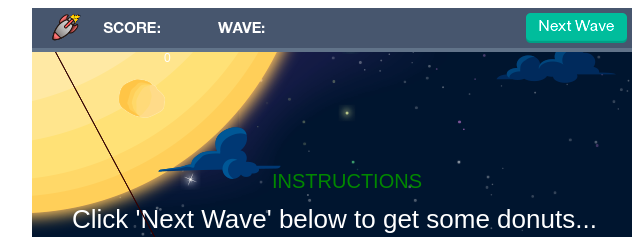
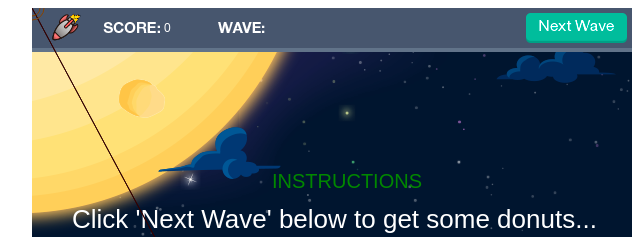
Before and after one commit to readonlychild/missile-cmd, a website: page game-fb.htm in a window 1280 px wide. Shown: the top 237 px of the page, 163-803 px from the left. Drawn offline with nearby package versions, Linux system fonts and the light colour scheme; no server answers.

Commit message:
fixed score paint, moved some layers around

```diff
--- a/game-fb.htm
+++ b/game-fb.htm
@@ -24,10 +24,14 @@
 		<div class="game-layer" id="bg-nubes"></div>
 
 		<canvas id="canvas-10" width="600" height="600" style="position:absolute;"></canvas>
+		<div class="layer-dash" id="bg-dashboard">
+		</div>
 		<canvas id="canvas-20" width="600" height="600" style="position:absolute;"></canvas>
 
-		<div class="" id="bg-dashboard">
-			<span id="btn-nw" ></span>
+		<div class="layer-dash">
+			<div style="padding:5px;">
+				<span id="btn-nw" ></span>
+			</div>
 		</div>
 
 	</div>
@@ -324,7 +328,7 @@
 		});
 
 		ctx.fillStyle = "#fff";
-		text(ctx, "" + _gamevars.score, 132, 54);
+		text(ctx, "" + _gamevars.score, 132, 24);
 
 
 	}
--- a/style.css
+++ b/style.css
@@ -6,6 +6,7 @@ body { font-family:arial; font-size:9pt; }
 .leaderboard li { height:33px; font-size:8pt; }
 
 .game-layer { width:600px; height:600px; position:absolute; }
+.layer-dash { width:600px; height:44px;  position:absolute; text-align:right; }
 
 #game-div { width:600px; height:600px; margin:0px; position:relative; float:left; }
 #canvas-10 { background:url('resources/Suelo.png') no-repeat 50% bottom; }
@@ -16,7 +17,7 @@ body { font-family:arial; font-size:9pt; }
 #bg-aurora    { background:url('resources/Aurora.png') no-repeat 50% bottom; }
 #bg-nubes     { background:url('resources/Nubes.png') no-repeat 50% bottom; }
 #bg-planeta   { background:url('resources/Planeta.png') no-repeat 50% bottom; }
-#bg-dashboard { background:url('resources/dash.png') no-repeat 50% 0; text-align:right; width:590px; height:34px; padding:5px; position:absolute; }
+#bg-dashboard { background:url('resources/dash.png') no-repeat 50% 0; }
 
 #btn-nw { cursor:pointer; width:101px; height:31px; display:inline-block; background:url('resources/btn-nextWave.png') no-repeat; }
 #btn-nw:hover { background:url('resources/btn-nextWave-over.png') no-repeat; }
```
